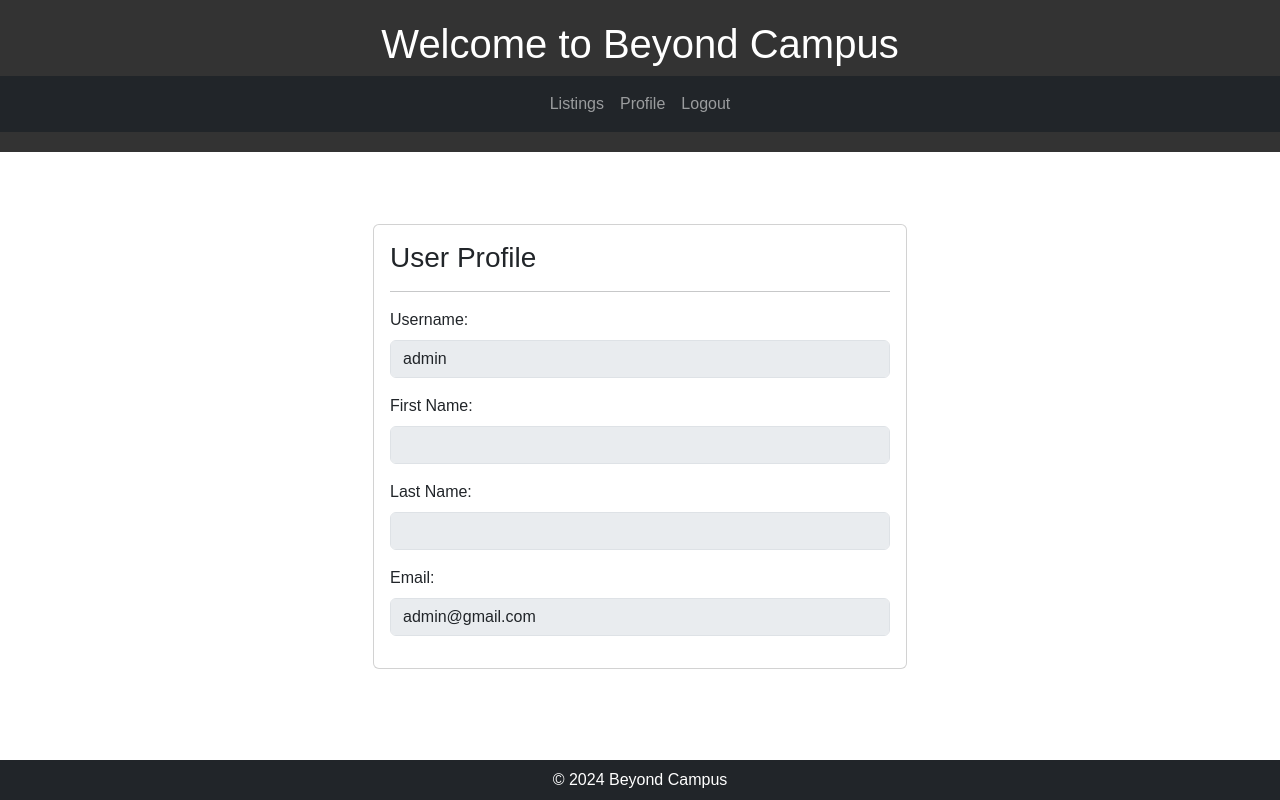
After one commit to AjaXsb/beyond_campus, a Django app: page /profile/ in a window 1280 px wide. The commit adds this page. Run offline with Django 4.2, Linux system fonts and the light colour scheme; a user stored in the database is signed in; data comes from the database, SQL or seed files in the repository.

Commit message:
added login functionality

```diff
--- a/beyondCampus/templates/base.html
+++ b/beyondCampus/templates/base.html
@@ -51,28 +51,35 @@
 
   <header>
     <h1>Welcome to Beyond Campus</h1>
-  </header>
-
     <nav class="navbar navbar-expand-lg navbar-dark bg-dark">
       <div class="container">
         <div class="collapse navbar-collapse" id="navbarNav">
           <ul class="navbar-nav mx-auto">
             <li class="nav-item">
-            <a class="nav-link" href="#">Home</a>
+              <a class="nav-link" href="http://127.0.0.1:8000/">Listings</a>
+            </li>
+            {% if user.is_authenticated %}
+              <!-- Show logout link if user is authenticated -->
+              <li class="nav-item">
+                <a class="nav-link" href="http://127.0.0.1:8000/profile">Profile</a>
               </li>
               <li class="nav-item">
-            <a class="nav-link" href="#">About Us</a>
+                <a class="nav-link" href="{% url 'logout' %}">Logout</a>
+              </li>
+            {% else %}
+              <!-- Show login link if user is not authenticated -->
+              <li class="nav-item">
+                <a class="nav-link" href="{% url 'login' %}">Login</a>
               </li>
               <li class="nav-item">
-            <a class="nav-link" href="#">Services</a>
+                <a class="nav-link" href="http://127.0.0.1:8000/signup">Signup</a>
               </li>
-          <li class="nav-item">
-            <a class="nav-link" href="#">Contact Us</a>
-          </li>
+            {% endif %}
           </ul>
         </div>
       </div>
     </nav>
+  </header>
 
   <main class="container mt-4">
     {% block content %}
--- /dev/null
+++ b/beyondCampus/templates/profile.html
@@ -0,0 +1,47 @@
+{% extends "base.html" %}
+
+{% block title %}Profile{% endblock %}
+
+{% block content %}
+  <div class="container">
+    <div class="row">
+      <div class="col-md-6 mx-auto">
+        <div class="card mt-5">
+          <div class="card-body">
+            <h3 class="card-title">User Profile</h3>
+            <hr>
+            <div class="mb-3">
+              <label for="username" class="form-label">Username:</label>
+              <input type="text" class="form-control" id="username" value="{{ user.username }}" disabled>
+            </div>
+            <div class="mb-3">
+              <label for="first_name" class="form-label">First Name:</label>
+              <input type="text" class="form-control" id="first_name" value="{{ user.first_name }}" disabled>
+            </div>
+            <div class="mb-3">
+              <label for="last_name" class="form-label">Last Name:</label>
+              <input type="text" class="form-control" id="last_name" value="{{ user.last_name }}" disabled>
+            </div>
+            <div class="mb-3">
+              <label for="email" class="form-label">Email:</label>
+              <input type="email" class="form-control" id="email" value="{{ user.email }}" disabled>
+            </div>
+            {% if user_type == "student" %}
+              <!-- Display student-specific information -->
+              <div class="mb-3">
+                <label for="university" class="form-label">University:</label>
+                <input type="text" class="form-control" id="university" value="{{ user_info.university }}" disabled>
+              </div>
+            {% elif user_type == "landlord" %}
+              <!-- Display landlord-specific information -->
+              <div class="mb-3">
+                <label for="ssn" class="form-label">SSN:</label>
+                <input type="text" class="form-control" id="ssn" value="{{ user_info.ssn }}" disabled>
+              </div>
+            {% endif %}
+          </div>
+        </div>
+      </div>
+    </div>
+  </div>
+{% endblock %}
--- a/beyondCampus/urls.py
+++ b/beyondCampus/urls.py
@@ -5,4 +5,7 @@ from . import views
 urlpatterns = [
     path("", views.index, name="index"),
     path("signup/", views.register, name="signup"),
+    path("login/", views.login_user, name="login"),
+    path("profile/", views.profile, name="profile"),
+    path("logout/", views.logout_user, name="logout"),
 ]
--- a/beyondCampus/views.py
+++ b/beyondCampus/views.py
@@ -8,7 +8,9 @@ from django.contrib.auth.forms import UserCreationForm
 from django.urls import reverse_lazy
 from django.views import generic
 from django.shortcuts import get_object_or_404
-
+from django.contrib.auth import authenticate, login
+from django.contrib.auth.decorators import login_required
+from django.contrib.auth import logout
 
 # Create your views here.
 def register(request):
@@ -25,14 +27,12 @@ def register(request):
         phone = request.POST.get('phone')
         address = request.POST.get('address')
 
-
-
         if password1 != password2:
             # Handle password mismatch
             error_message = "Passwords do not match."
             return render(request, "signup.html", {"error_message": error_message})
 
-        user = User.objects.create(username=username, email=email, password=password1, last_name=last_name, first_name=first_name)
+        user = User.objects.create_user(username=username, email=email, password=password1, last_name=last_name, first_name=first_name)
 
         user.save()
 
@@ -50,10 +50,57 @@ def register(request):
 
     universities = University.objects.order_by('name')
 
-
-
     return render(request, "signup.html", {"universities": universities})
 
 def index(request):
 
     return render(request, "index.html")
+
+def login_user(request):
+
+    if request.method == "POST":
+
+        username = request.POST.get('username')
+        password = request.POST.get('password')
+
+        user = authenticate(request, username=username, password=password)
+
+        if user is not None:
+            login(request, user)
+            print("SUCCESFUL")
+            return redirect(profile)
+
+        else:
+            print("unSUCCESFUL")
+            return redirect(register)
+
+    else:
+        return render(request, "login.html")
+
+def logout_user(request):
+
+    logout(request)
+
+    return redirect('login')
+
+@login_required
+def profile(request):
+
+    try:
+        # Try to fetch a Student object associated with the user
+        user_info = Student.objects.get(user=request.user)
+        user_type = 'student'
+
+    except Student.DoesNotExist:
+        try:
+
+            # Try to fetch a Landlord object associated with the user
+            user_info = Landlord.objects.get(user=request.user)
+            user_type = 'landlord'
+
+        except Landlord.DoesNotExist:
+            # Handle the case where the user does not have a Student or Landlord object
+            user_info = None
+            user_type = None
+
+    return render(request, "profile.html", {"user_info": user_info, "user_type": user_type})
--- a/proj/settings.py
+++ b/proj/settings.py
@@ -118,6 +118,8 @@ USE_TZ = True
 
 STATIC_URL = 'static/'
 
+LOGIN_URL = '/login/'
+
 # Default primary key field type
 # https://docs.djangoproject.com/en/4.2/ref/settings/#default-auto-field
 
```
Also changed, not shown: beyondCampus/templates/login.html (added, +19 -0 lines), db.sqlite3. Lines whose indentation alone changed are shown as unchanged.
